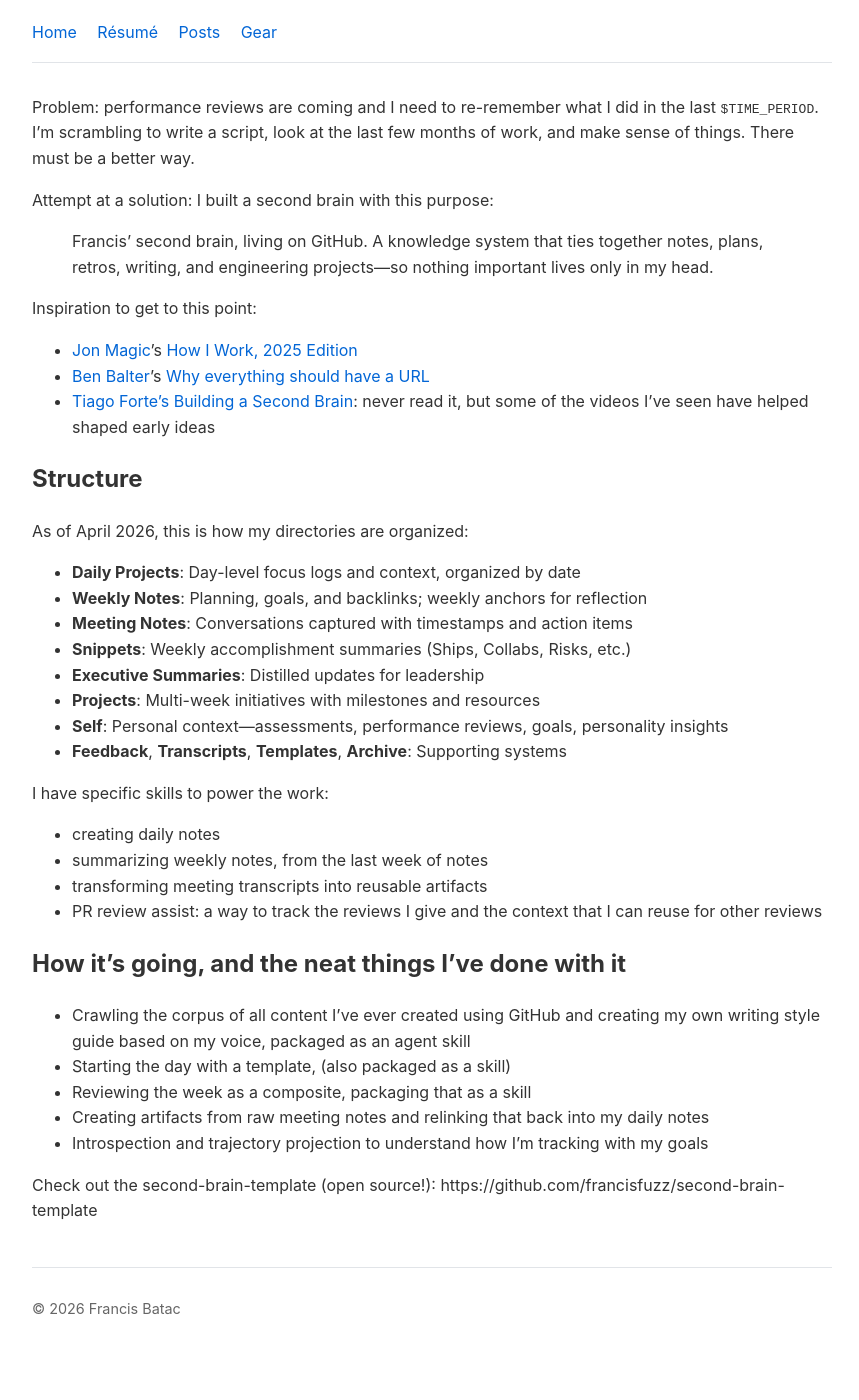
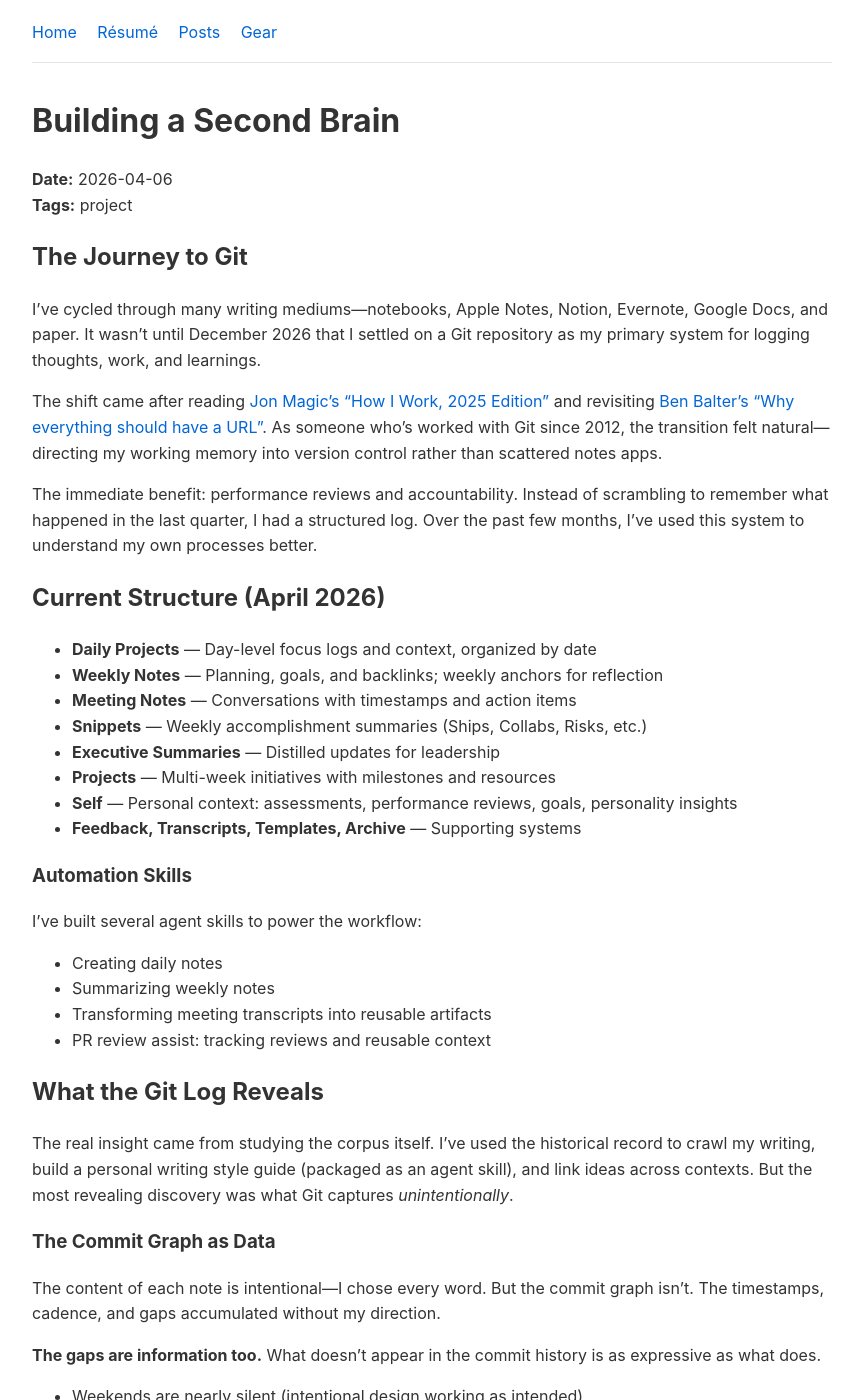
Before and after one commit to francisfuzz/dotcom, a Jekyll site: the page built from 2026-04-06-building-a-second-brain.md, in a window 1280 px wide and 1400 px high. Shown: the whole window, without its empty margins (208-1067 px from the left). Built offline with Jekyll 4.4.1, drawn with Linux system fonts in a browser that asks for light colours; our own code applies the rules of GitHub Pages for plain Markdown files; some of the changed text lies outside the part shown.

Commit message:
feat: add v2

```diff
--- a/2026-04-06-building-a-second-brain.md
+++ b/2026-04-06-building-a-second-brain.md
@@ -1,52 +1,77 @@
 ---
 title: "Building a second brain"
 date: 2026-04-06
-description: "Extending my contexts using Git + agents"
+description: "Extending my contexts using Git + agents — and what the log reveals that I never intended to show"
 tags:
   - project
 ---
 
-<!-- TODO: Add screen.studio demo -->
+# Building a Second Brain
 
-Problem: performance reviews are coming and I need to re-remember what I did in the last `$TIME_PERIOD`. I'm scrambling to write a script, look at the last few months of work, and make sense of things. There must be a better way.
+**Date:** 2026-04-06
+**Tags:** project
 
-Attempt at a solution: I built a second brain with this purpose:
+## The Journey to Git
 
-> Francis' second brain, living on GitHub. A knowledge system that ties together notes, plans, retros, writing, and engineering projects—so nothing important lives only in my head.
+I've cycled through many writing mediums—notebooks, Apple Notes, Notion, Evernote, Google Docs, and paper. It wasn't until December 2026 that I settled on a Git repository as my primary system for logging thoughts, work, and learnings.
 
-Inspiration to get to this point:
+The shift came after reading [Jon Magic's "How I Work, 2025 Edition"](https://jonmagic.com/posts/how-i-work-2025-edition/) and revisiting [Ben Balter's "Why everything should have a URL"](https://ben.balter.com/2015/11/12/why-urls/). As someone who's worked with Git since 2012, the transition felt natural—directing my working memory into version control rather than scattered notes apps.
 
-- [Jon Magic](https://jonmagic.com/about/)'s [How I Work, 2025 Edition](https://jonmagic.com/posts/how-i-work-2025-edition/)
-- [Ben Balter](https://ben.balter.com/about/)'s [Why everything should have a URL](https://ben.balter.com/2015/11/12/why-urls/)
-- [Tiago Forte's Building a Second Brain](https://www.buildingasecondbrain.com/): never read it, but some of the videos I've seen have helped shaped early ideas
+The immediate benefit: performance reviews and accountability. Instead of scrambling to remember what happened in the last quarter, I had a structured log. Over the past few months, I've used this system to understand my own processes better.
 
-## Structure
+## Current Structure (April 2026)
 
-As of April 2026, this is how my directories are organized:
+- **Daily Projects** — Day-level focus logs and context, organized by date
+- **Weekly Notes** — Planning, goals, and backlinks; weekly anchors for reflection
+- **Meeting Notes** — Conversations with timestamps and action items
+- **Snippets** — Weekly accomplishment summaries (Ships, Collabs, Risks, etc.)
+- **Executive Summaries** — Distilled updates for leadership
+- **Projects** — Multi-week initiatives with milestones and resources
+- **Self** — Personal context: assessments, performance reviews, goals, personality insights
+- **Feedback, Transcripts, Templates, Archive** — Supporting systems
 
-- **Daily Projects**: Day-level focus logs and context, organized by date
-- **Weekly Notes**: Planning, goals, and backlinks; weekly anchors for reflection
-- **Meeting Notes**: Conversations captured with timestamps and action items
-- **Snippets**: Weekly accomplishment summaries (Ships, Collabs, Risks, etc.)
-- **Executive Summaries**: Distilled updates for leadership
-- **Projects**: Multi-week initiatives with milestones and resources
-- **Self**: Personal context—assessments, performance reviews, goals, personality insights
-- **Feedback**, **Transcripts**, **Templates**, **Archive**: Supporting systems
+### Automation Skills
 
-I have specific skills to power the work:
+I've built several agent skills to power the workflow:
 
-- creating daily notes
-- summarizing weekly notes, from the last week of notes
-- transforming meeting transcripts into reusable artifacts
-- PR review assist: a way to track the reviews I give and the context that I can reuse for other reviews
+- Creating daily notes
+- Summarizing weekly notes
+- Transforming meeting transcripts into reusable artifacts
+- PR review assist: tracking reviews and reusable context
 
-## How it's going, and the neat things I've done with it
+## What the Git Log Reveals
 
-- Crawling the corpus of all content I've ever created using GitHub and creating my own writing style guide based on my voice, packaged as an agent skill
-- Starting the day with a template, (also packaged as a skill)
-- Reviewing the week as a composite, packaging that as a skill
-- Creating artifacts from raw meeting notes and relinking that back into my daily notes
-- Introspection and trajectory projection to understand how I'm tracking with my goals
+The real insight came from studying the corpus itself. I've used the historical record to crawl my writing, build a personal writing style guide (packaged as an agent skill), and link ideas across contexts. But the most revealing discovery was what Git captures *unintentionally*.
 
-<!-- TODO: Actually create a template based on my current, without all the actual content -->
-Check out the second-brain-template (open source!): https://github.com/francisfuzz/second-brain-template
+### The Commit Graph as Data
+
+The content of each note is intentional—I chose every word. But the commit graph isn't. The timestamps, cadence, and gaps accumulated without my direction.
+
+**The gaps are information too.** What doesn't appear in the commit history is as expressive as what does.
+
+- Weekends are nearly silent (intentional design working as intended)
+- The system is almost entirely optimized for *capture*, not *retrieval testing*. Writing something down is treated as equivalent to knowing it. The implicit bet: `git log` itself is the retrieval mechanism. When I need to reconstruct February, I run the log, filter by date, and follow the breadcrumbs.
+
+### Time Made Legible
+
+It's easy to treat version control as a technical requirement—something developers use because that's what we do. But in a knowledge system, Git does something different: it makes time legible.
+
+- Every commit is an unfakeable timestamp
+- Every commit message is a claim about intent
+- Every diff is the delta between two states of mind
+- The full history is preserved—not edited, not summarized, not lost
+
+You can go back and see not just *what* you thought, but *when* you thought it and *how confident you were*.
+
+**This is what separates it from a notes app.** Notes apps store content. Git stores content *and* the progression of content over time. The progression is often more valuable than any single snapshot.
+
+## Where This Is Headed
+
+The system is alive and imperfect. Some weeks are captured in detail; others get a single setup commit and nothing more. The structure has evolved—directories renamed, skills removed, workflows refactored. That evolution is documented too (which is the point).
+
+The goal was never perfection. It was to build a system that improves through use—and that leaves enough of a trail that anyone paying close attention can see the shape of the work over time.
+
+---
+
+**Resources:**
+- [second-brain-template (open source)](https://github.com/francisfuzz/second-brain-template)
```
